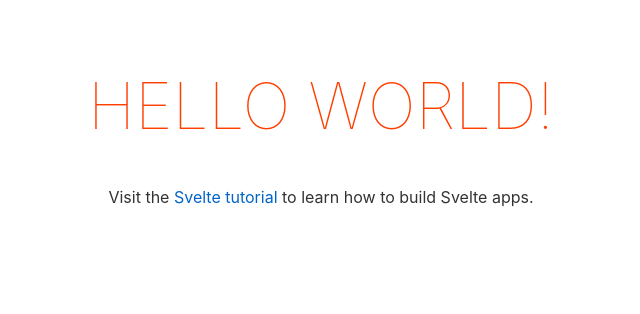
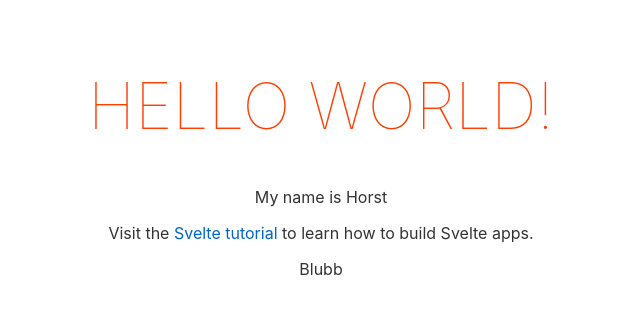
Before and after one commit to mithodin/dog-memory, a Svelte app: page / in a window 1280 px wide. Shown: the top 314 px of the page, without its empty margins (319-959 px from the left). Built offline with nearby package versions, Linux system fonts and the light colour scheme.

Commit message:
Add testing with jest

```diff
--- a/src/App.svelte
+++ b/src/App.svelte
@@ -1,10 +1,15 @@
 <script lang="ts">
+	import Test from "./components/Test.svelte";
 	export let name: string;
+
+	let myName: string = 'Horst';
 </script>
 
 <main>
 	<h1>Hello {name}!</h1>
+	<p>My name is {myName}</p>
 	<p>Visit the <a href="https://svelte.dev/tutorial">Svelte tutorial</a> to learn how to build Svelte apps.</p>
+	<Test testi="Blubb" on:click={() => myName = 'Heinz'}/>
 </main>
 
 <style>
--- /dev/null
+++ b/src/components/Test.svelte
@@ -0,0 +1,5 @@
+<script lang="ts">
+    export let testi: string = 'Hi';
+</script>
+
+<p>{testi}</p>
--- /dev/null
+++ b/svelte.config.js
@@ -0,0 +1,5 @@
+const sveltePreprocess = require("svelte-preprocess");
+
+module.exports = {
+    preprocess: sveltePreprocess(),
+};
--- a/tsconfig.json
+++ b/tsconfig.json
@@ -1,6 +1,8 @@
 {
   "extends": "@tsconfig/svelte/tsconfig.json",
-
   "include": ["src/**/*"],
-  "exclude": ["node_modules/*", "__sapper__/*", "public/*"]
+  "exclude": ["node_modules/*", "__sapper__/*", "public/*"],
+  "compilerOptions": {
+    "types": ["jest"]
+  }
 }
```
Also changed, not shown: package.json (+29 -4 lines), 2 other files (tests, documents, lock files or other folders).
